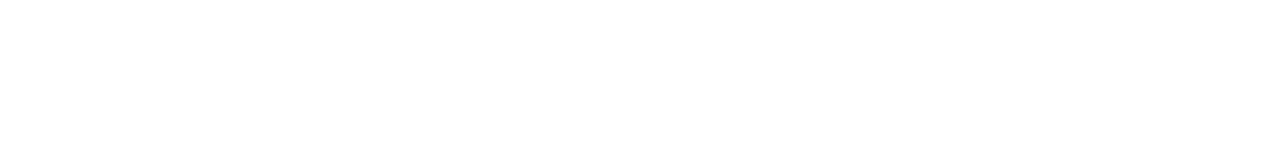
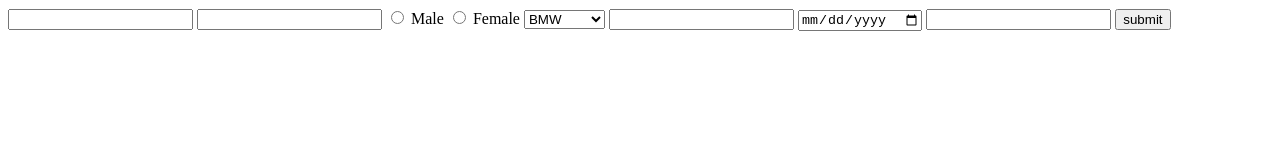
Before and after one commit to acciojob/car-insurance-form-Yogndr, a website: page main.html in a window 1280 px wide. Drawn offline with Linux system fonts and the light colour scheme.

Commit message:
created a submission

```diff
--- a/main.html
+++ b/main.html
@@ -7,6 +7,23 @@
 </head>
 
 <body>
+	<input type="text" id="name" required>
+	<input type="email" id="email" required>
+	<input type="radio" name="gender" value="male" required>
+	Male
+	<input type="radio" name="gender" value="Female" required>
+	Female
+	<select id="cars">
+		<option>BMW</option>
+		<option>Audi</option>
+		<option>Mercedez</option>
+    </select>
+
+	<input type="number" id="carage" required>
+	<input type="date" id="drop" required>
+	<input type="password" id="password" required>
+	<input type="submit" value="submit">
+
 	<!-- the entire body must be written by student -->
     <script type="text/javascript" src="./script.js">
 </script>
```
